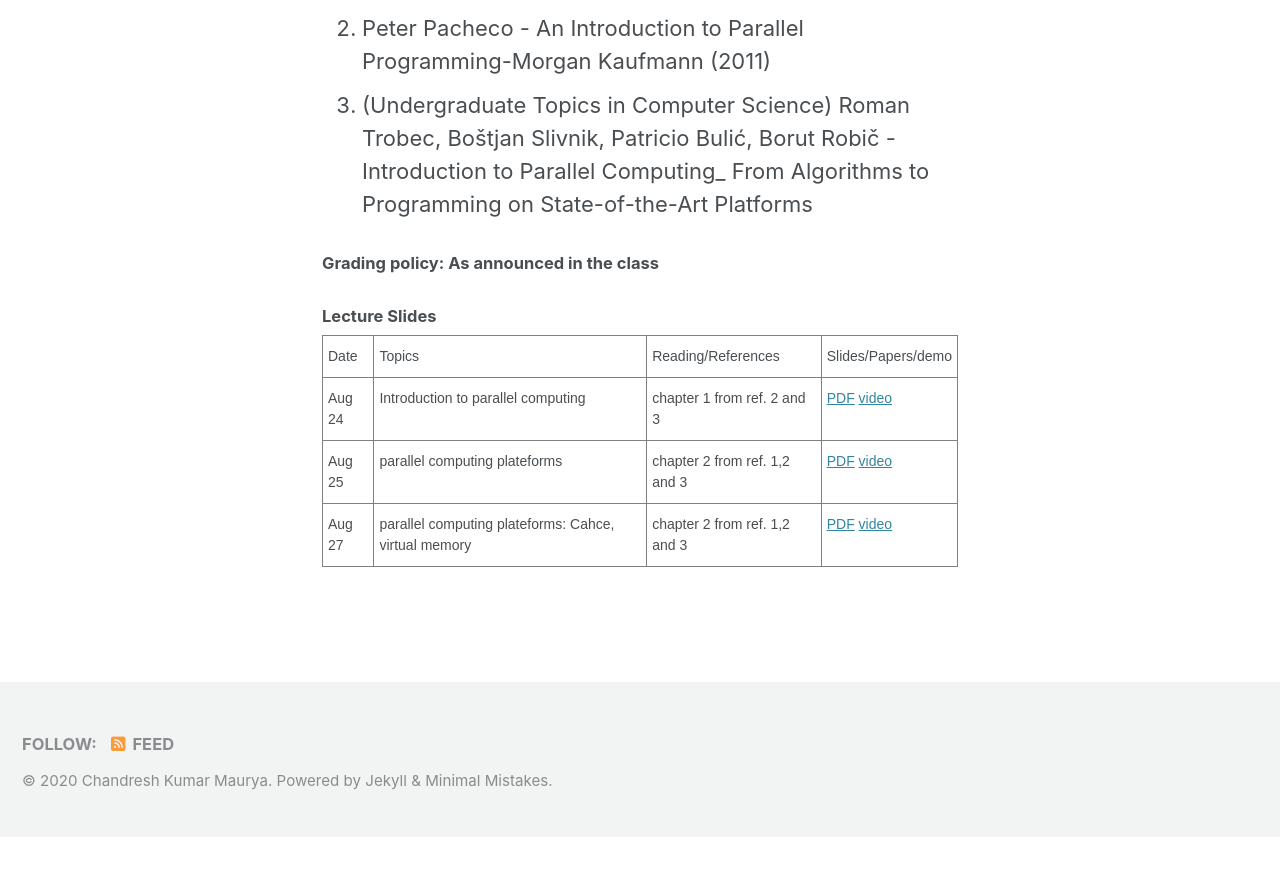
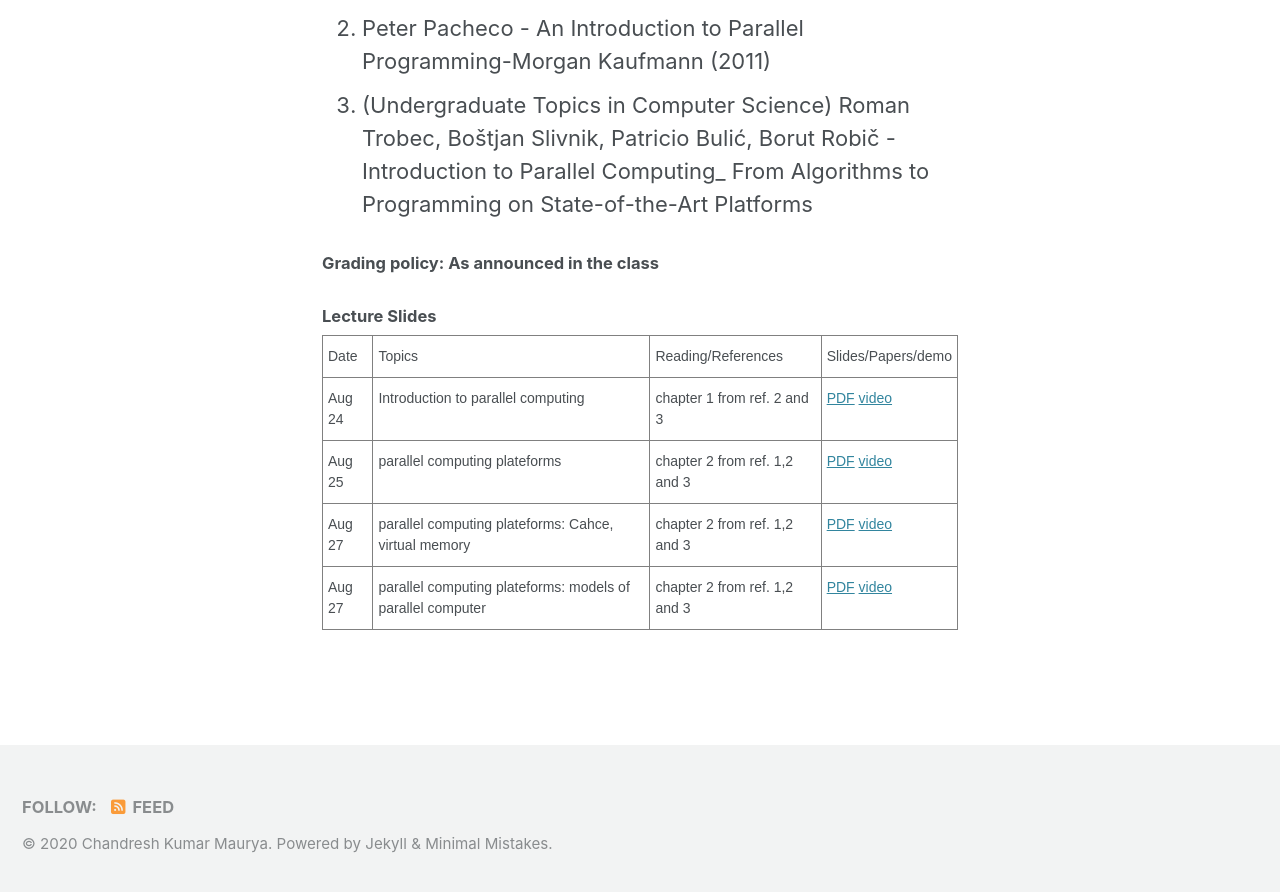
Before and after one commit to chandreshiit/oldsite, a Jekyll site: the page built from _pages/parallelcomputing.md, in a window 1280 px wide and 900 px high, scrolled down 817 px. Shown: the top 892 px of the window. Built offline with Jekyll 4.4.1, drawn with Linux system fonts in a browser that asks for light colours; cached includes are drawn as plain includes; nearby versions of some CDN libraries; before the commit the page ends 1654 px from its top, so only the background shows below that.

Commit message:
added lect 4

```diff
--- a/_pages/parallelcomputing.md
+++ b/_pages/parallelcomputing.md
@@ -61,5 +61,13 @@ author_profile: false
     <td class="tg-0pky">chapter 2 from ref. 1,2 and 3</td>
         <td class="tg-0pky"> <a href="https://drive.google.com/file/d/1ey-vJeEFDSmWQfJWxk0w-_rzqo5OSobP/view?usp=sharing">PDF</a> <a href=" https://drive.google.com/file/d/1CT8EmKScNYCccJs7fEsdn8E223rL_Tnx/view?usp=sharing"> video</a> </td>
   </tr>
+     <tr>
+    <td class="tg-0pky">Aug 27</td>
+    <td class="tg-0pky">parallel computing plateforms: models of parallel computer</td>
+    <td class="tg-0pky">chapter 2 from ref. 1,2 and 3</td>
+        <td class="tg-0pky"> <a href="https://drive.google.com/file/d/1ey-vJeEFDSmWQfJWxk0w-_rzqo5OSobP/view?usp=sharing">PDF</a> <a href="  https://drive.google.com/file/d/1yOS69XsQByGit5V24d6Uh8_IQOUXmwQ9/view?usp=sharing"> video</a> </td>
+  </tr>
+
+
 
 </table>
```
